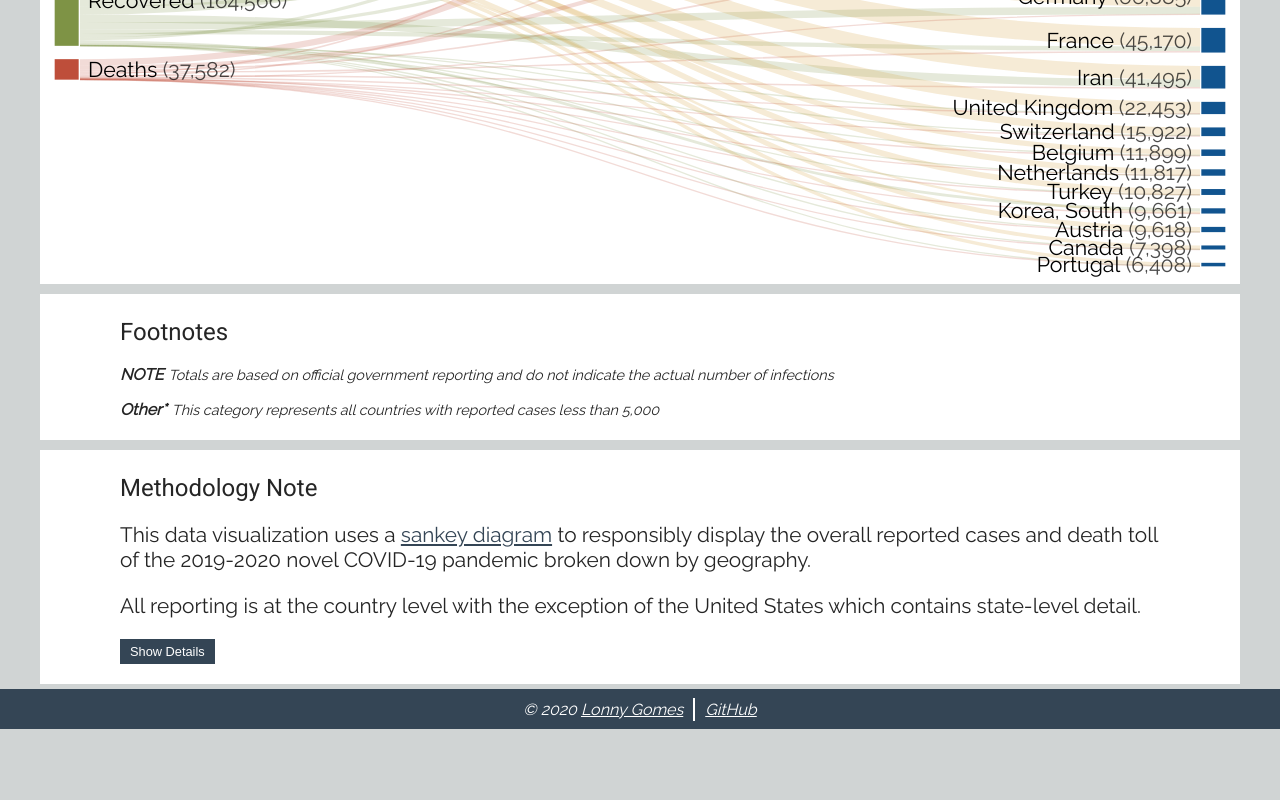
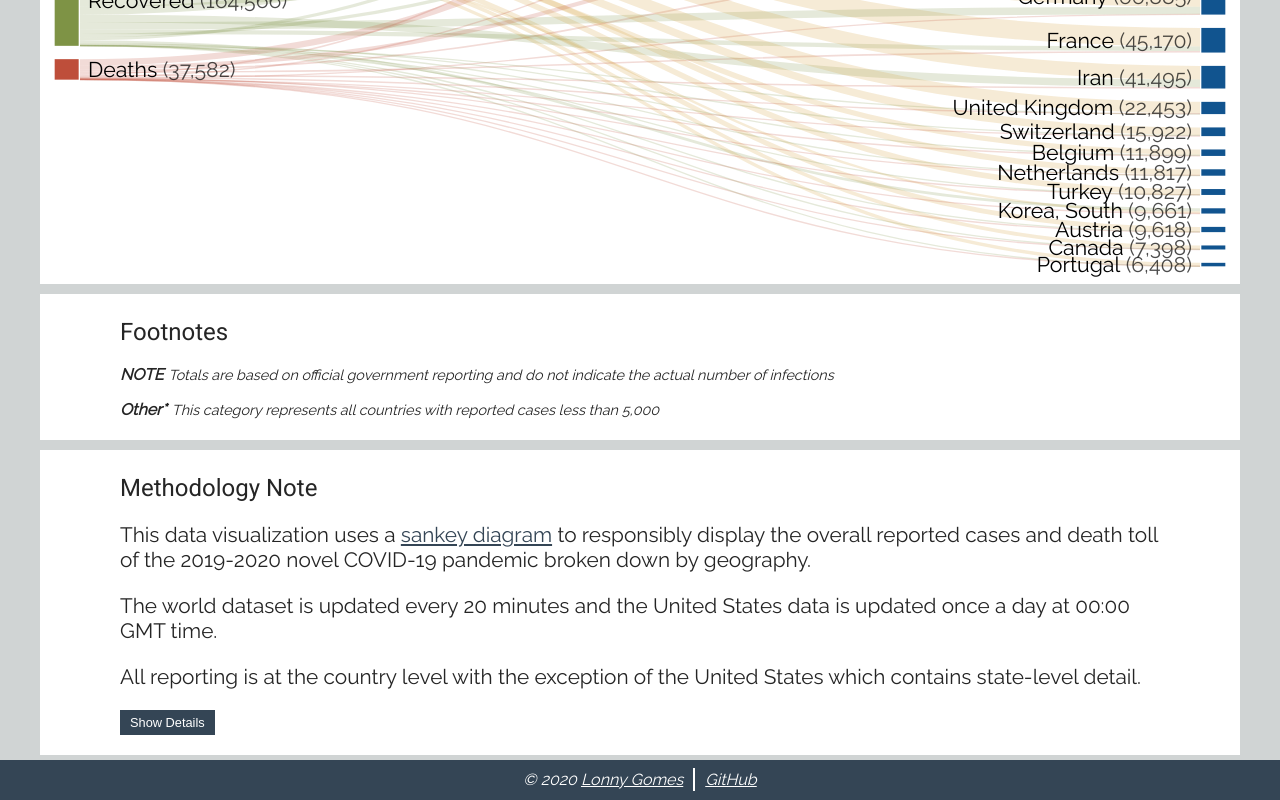
Before and after one commit to LonnyGomes/covid-sankey-vizualization, a website built with Parcel: page src/index.html in a window 1280 px wide. Shown: the part 577-1377 px from the top of the page. Before the commit the page ends 1306 px from the top, so only its background shows below. Built offline with nearby package versions, Linux system fonts and the light colour scheme.

Commit message:
docs: add language for the data update timeframes
refs #61

```diff
--- a/src/index.html
+++ b/src/index.html
@@ -101,6 +101,11 @@
                     to responsibly display the overall reported cases and death
                     toll of the 2019-2020 novel COVID-19 pandemic broken down by
                     geography.
+                </p>
+
+                <p>
+                    The world dataset is updated every 20 minutes and the United
+                    States data is updated once a day at 00:00 GMT time.
                 </p>
 
                 <p>
```
